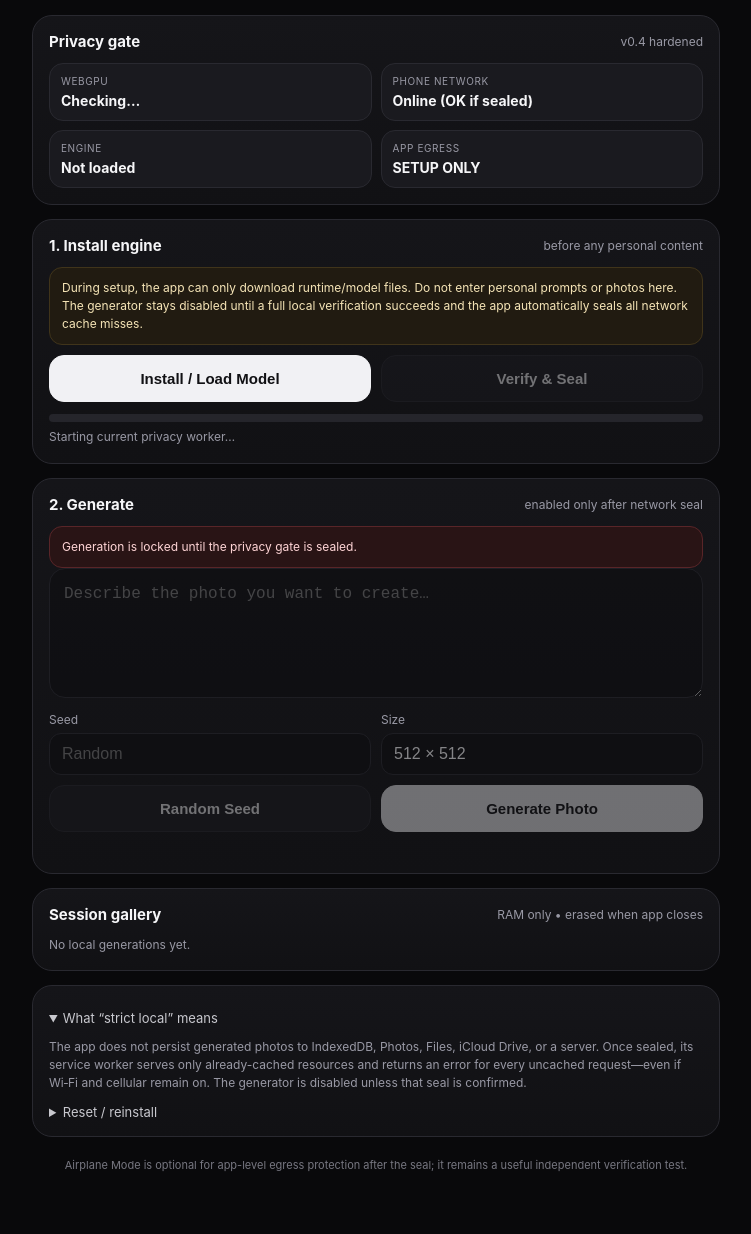
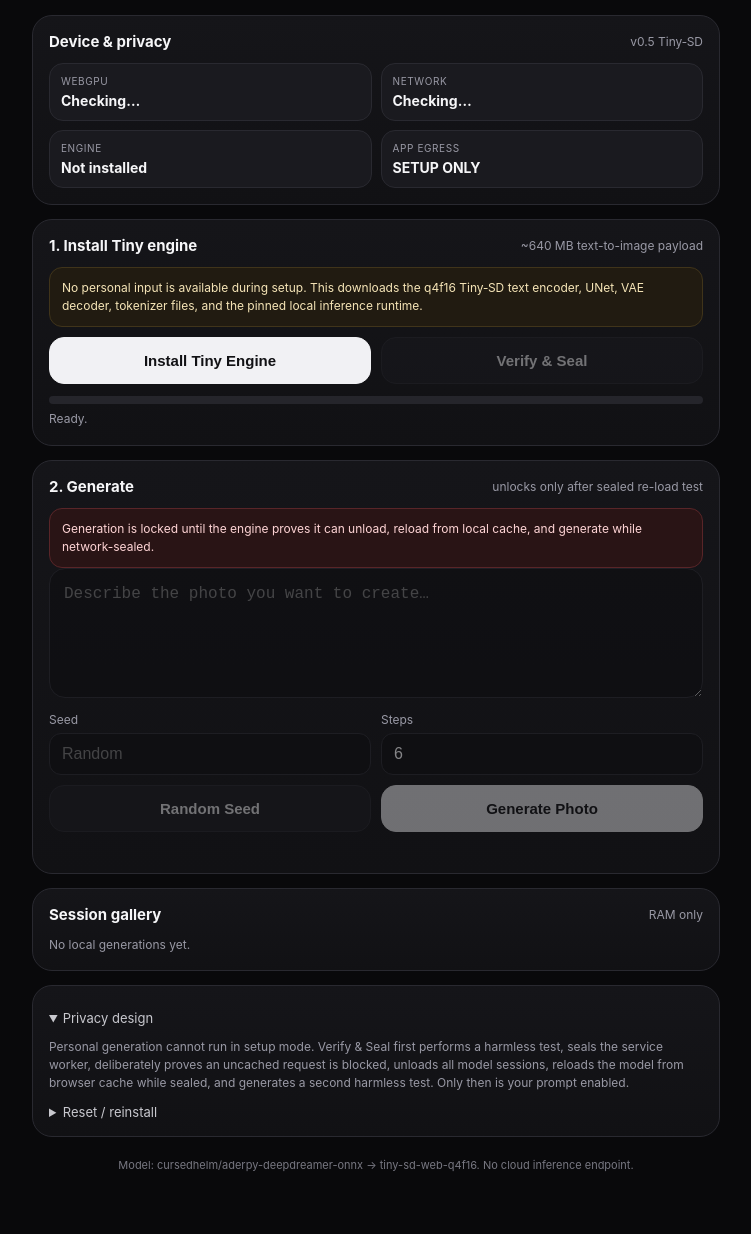
Before and after one commit to mkurtgerald/localpai, a plain HTML site: page index.html in a window 1280 px wide. Shown: the part 89-1323 px from the top of the page, without its empty margins (264-1015 px from the left). Drawn offline with Linux system fonts and the light colour scheme.

Commit message:
Replace SD-Turbo UI with Tiny-SD candidate

```diff
--- a/index.html
+++ b/index.html
@@ -9,11 +9,11 @@
 <meta name="apple-mobile-web-app-title" content="Local Photo AI">
 <meta http-equiv="Content-Security-Policy" content="
  default-src 'self';
-  script-src 'self' https://esm.sh 'wasm-unsafe-eval';
+ script-src 'self' https://cdn.jsdelivr.net 'wasm-unsafe-eval';
  style-src 'self' 'unsafe-inline';
  img-src 'self' blob: data:;
-  connect-src 'self' https:;
-  worker-src 'self' blob: https://esm.sh;
+ connect-src 'self' https://cdn.jsdelivr.net https://huggingface.co https://*.huggingface.co https://*.hf.co https://*.xethub.hf.co https://*.xethub.com;
+ worker-src 'self' blob:;
  media-src 'none';
  object-src 'none';
  frame-src 'none';
@@ -32,15 +32,13 @@
 main{max-width:720px;margin:auto;padding:20px 16px 40px}header{display:flex;justify-content:space-between;gap:12px;align-items:flex-start;margin:8px 2px 18px}
 h1{font-size:30px;letter-spacing:-.04em;margin:0}.sub{color:var(--muted);font-size:13px;margin-top:6px}.pill{display:flex;gap:7px;align-items:center;background:var(--card);border:1px solid var(--line);border-radius:999px;padding:8px 10px;font-size:12px;font-weight:700}
 .dot{width:8px;height:8px;border-radius:50%;background:var(--warn)}.dot.good{background:var(--good)}.dot.bad{background:var(--bad)}
-.card{background:linear-gradient(180deg,#151519,#111114);border:1px solid var(--line);border-radius:20px;padding:16px;margin-bottom:14px}
-.title{display:flex;justify-content:space-between;gap:12px;align-items:center;margin-bottom:12px}.title strong{font-size:15px}.small{font-size:12px;color:var(--muted);line-height:1.5}
+.card{background:linear-gradient(180deg,#151519,#111114);border:1px solid var(--line);border-radius:20px;padding:16px;margin-bottom:14px}.title{display:flex;justify-content:space-between;gap:12px;align-items:center;margin-bottom:12px}.title strong{font-size:15px}.small{font-size:12px;color:var(--muted);line-height:1.5}
 .grid{display:grid;grid-template-columns:1fr 1fr;gap:9px}.stat{background:#1a1a1f;border:1px solid var(--line);border-radius:14px;padding:11px}.stat span{display:block;color:var(--muted);font-size:10px;letter-spacing:.06em;text-transform:uppercase}.stat b{display:block;margin-top:5px;font-size:14px;white-space:nowrap;overflow:hidden;text-overflow:ellipsis}
 .notice{font-size:12px;line-height:1.5;background:#111b15;border:1px solid #20382a;color:#ccebd6;padding:11px 12px;border-radius:13px}.notice.warn{background:#211b11;border-color:#40341a;color:#f6e5b7}.notice.bad{background:#291415;border-color:#592528;color:#ffd5d6}
-textarea{width:100%;min-height:130px;background:#0d0d10;color:var(--text);border:1px solid var(--line);border-radius:16px;padding:14px;font-size:16px;line-height:1.4;outline:none;resize:vertical}
-textarea:disabled,input:disabled{opacity:.5}
-.row{display:grid;grid-template-columns:1fr 1fr;gap:10px;margin-top:10px}.btn{width:100%;border:1px solid var(--line);border-radius:15px;padding:14px 12px;background:#1b1b20;color:var(--text);font-weight:750;font-size:15px}.btn.primary{background:#f1f1f4;color:#111114;border-color:#f1f1f4}.btn.good{background:#133a25;border-color:#215c39;color:#dcffe9}.btn.danger{background:#35191b;border-color:#5f292d;color:#ffd9db}.btn:disabled{opacity:.42}
+textarea{width:100%;min-height:130px;background:#0d0d10;color:var(--text);border:1px solid var(--line);border-radius:16px;padding:14px;font-size:16px;line-height:1.4;outline:none;resize:vertical}textarea:disabled,input:disabled{opacity:.5}
+.row{display:grid;grid-template-columns:1fr 1fr;gap:10px;margin-top:10px}.btn{width:100%;border:1px solid var(--line);border-radius:15px;padding:14px 12px;background:#1b1b20;color:var(--text);font-weight:750;font-size:15px}.btn.primary{background:#f1f1f4;color:#111114;border-color:#f1f1f4}.btn.danger{background:#35191b;border-color:#5f292d;color:#ffd9db}.btn:disabled{opacity:.42}
 label{font-size:12px;color:var(--muted)}input{width:100%;margin-top:6px;border:1px solid var(--line);border-radius:12px;background:#0d0d10;color:var(--text);padding:11px 12px;font-size:16px}
-.progress{height:8px;background:#25252b;border-radius:999px;overflow:hidden;margin-top:12px}.bar{width:0;height:100%;background:#f1f1f4;transition:width .18s}.pt{min-height:18px;color:var(--muted);font-size:12px;margin-top:7px}
+.progress{height:8px;background:#25252b;border-radius:999px;overflow:hidden;margin-top:12px}.bar{width:0;height:100%;background:#f1f1f4;transition:width .18s}.pt{min-height:18px;color:var(--muted);font-size:12px;margin-top:7px;white-space:pre-wrap}
 .result{display:none;margin-top:14px}.result.show{display:block}.result img{width:100%;aspect-ratio:1/1;object-fit:cover;border-radius:18px;border:1px solid var(--line);background:#060607}
 .gallery{display:grid;grid-template-columns:1fr 1fr;gap:10px}.item{overflow:hidden;border:1px solid var(--line);border-radius:15px;background:#0c0c0f}.item img{width:100%;aspect-ratio:1/1;object-fit:cover;display:block}.meta{padding:9px}.meta div{font-size:11px;color:var(--muted);white-space:nowrap;overflow:hidden;text-overflow:ellipsis}
 .hidden{display:none!important}details{margin-top:8px}summary{font-size:13px;color:#c8c8ce}footer{text-align:center;color:#777781;font-size:11px;line-height:1.5;padding:6px 10px 20px}
@@ -50,56 +48,58 @@
 <body>
 <main>
 <header>
-<div><h1>Local Photo AI</h1><div class="sub">Strict local mode • iPhone-only</div></div>
+<div><h1>Local Photo AI</h1><div class="sub">Tiny‑SD • iPhone-only • strict local</div></div>
 <div class="pill"><span id="dot" class="dot"></span><span id="privacy">Setup</span></div>
 </header>
 
 <section class="card">
-<div class="title"><strong>Privacy gate</strong><span class="small">v0.4 hardened</span></div>
+<div class="title"><strong>Device & privacy</strong><span class="small">v0.5 Tiny‑SD</span></div>
 <div class="grid">
 <div class="stat"><span>WebGPU</span><b id="gpu">Checking…</b></div>
-<div class="stat"><span>Phone network</span><b id="net">Checking…</b></div>
-<div class="stat"><span>Engine</span><b id="engine">Not loaded</b></div>
+<div class="stat"><span>Network</span><b id="net">Checking…</b></div>
+<div class="stat"><span>Engine</span><b id="engine">Not installed</b></div>
 <div class="stat"><span>App egress</span><b id="lockState">SETUP ONLY</b></div>
 </div>
 </section>
 
 <section class="card" id="setupCard">
-<div class="title"><strong>1. Install engine</strong><span class="small">before any personal content</span></div>
-<div class="notice warn">During setup, the app can only download runtime/model files. Do not enter personal prompts or photos here. The generator stays disabled until a full local verification succeeds and the app automatically seals all network cache misses.</div>
-<div class="row"><button id="install" class="btn primary">Install / Load Model</button><button id="verify" class="btn" disabled>Verify & Seal</button></div>
-<div class="progress"><div id="bar" class="bar"></div></div><div id="progress" class="pt">Ready.</div>
+<div class="title"><strong>1. Install Tiny engine</strong><span class="small">~640 MB text-to-image payload</span></div>
+<div class="notice warn">No personal input is available during setup. This downloads the q4f16 Tiny‑SD text encoder, UNet, VAE decoder, tokenizer files, and the pinned local inference runtime.</div>
+<div class="row"><button id="install" class="btn primary">Install Tiny Engine</button><button id="verify" class="btn" disabled>Verify & Seal</button></div>
+<div class="progress"><div id="bar" class="bar"></div></div>
+<div id="progress" class="pt">Ready.</div>
 </section>
 
 <section class="card">
-<div class="title"><strong>2. Generate</strong><span class="small">enabled only after network seal</span></div>
-<div id="sealedNotice" class="notice bad">Generation is locked until the privacy gate is sealed.</div>
+<div class="title"><strong>2. Generate</strong><span class="small">unlocks only after sealed re-load test</span></div>
+<div id="sealedNotice" class="notice bad">Generation is locked until the engine proves it can unload, reload from local cache, and generate while network-sealed.</div>
 <textarea id="prompt" placeholder="Describe the photo you want to create…" autocomplete="off" disabled></textarea>
 <div class="row">
 <label>Seed<input id="seed" type="number" min="0" max="4294967295" inputmode="numeric" placeholder="Random" disabled></label>
-<label>Size<input value="512 × 512" disabled></label>
+<label>Steps<input id="steps" type="number" min="4" max="12" value="6" disabled></label>
 </div>
 <div class="row"><button id="random" class="btn" disabled>Random Seed</button><button id="go" class="btn primary" disabled>Generate Photo</button></div>
 <div id="genStatus" class="pt"></div>
-<div id="result" class="result"><img id="out" alt="Generated image"><div class="small" style="margin-top:8px">This image exists only in this app's current memory session. No Save/Share path is enabled in strict mode.</div></div>
+<div id="result" class="result"><img id="out" alt="Generated image"><div class="small" style="margin-top:8px">Strict mode keeps results only in this app session memory. No Save/Share path is enabled yet.</div></div>
 </section>
 
 <section class="card">
-<div class="title"><strong>Session gallery</strong><span class="small">RAM only • erased when app closes</span></div>
+<div class="title"><strong>Session gallery</strong><span class="small">RAM only</span></div>
 <div id="empty" class="small">No local generations yet.</div><div id="gallery" class="gallery"></div>
 </section>
 
 <section class="card">
-<details open><summary>What “strict local” means</summary>
-<p class="small">The app does not persist generated photos to IndexedDB, Photos, Files, iCloud Drive, or a server. Once sealed, its service worker serves only already-cached resources and returns an error for every uncached request—even if Wi‑Fi and cellular remain on. The generator is disabled unless that seal is confirmed.</p>
+<details open><summary>Privacy design</summary>
+<p class="small">Personal generation cannot run in setup mode. Verify & Seal first performs a harmless test, seals the service worker, deliberately proves an uncached request is blocked, unloads all model sessions, reloads the model from browser cache while sealed, and generates a second harmless test. Only then is your prompt enabled.</p>
 </details>
 <details><summary>Reset / reinstall</summary>
-<p class="small">Reset destroys all in-memory generated images and prompt text before reopening model downloads.</p>
+<p class="small">Reset destroys the in-memory image session and prompt before reopening network-enabled setup.</p>
 <button id="reset" class="btn danger">Destroy Session & Reopen Setup</button>
 </details>
 </section>
 
-<footer>Airplane Mode is optional for app-level egress protection after the seal; it remains a useful independent verification test.</footer>
+<footer>Model: cursedhelm/aderpy-deepdreamer-onnx → tiny-sd-web-q4f16. No cloud inference endpoint.</footer>
 </main>
-<script type="module" src="./app.js?v=4"></script>
-</body></html>
+<script type="module" src="./tiny_app.js?v=5"></script>
+</body>
+</html>
```
Lines whose indentation alone changed are shown as unchanged.
